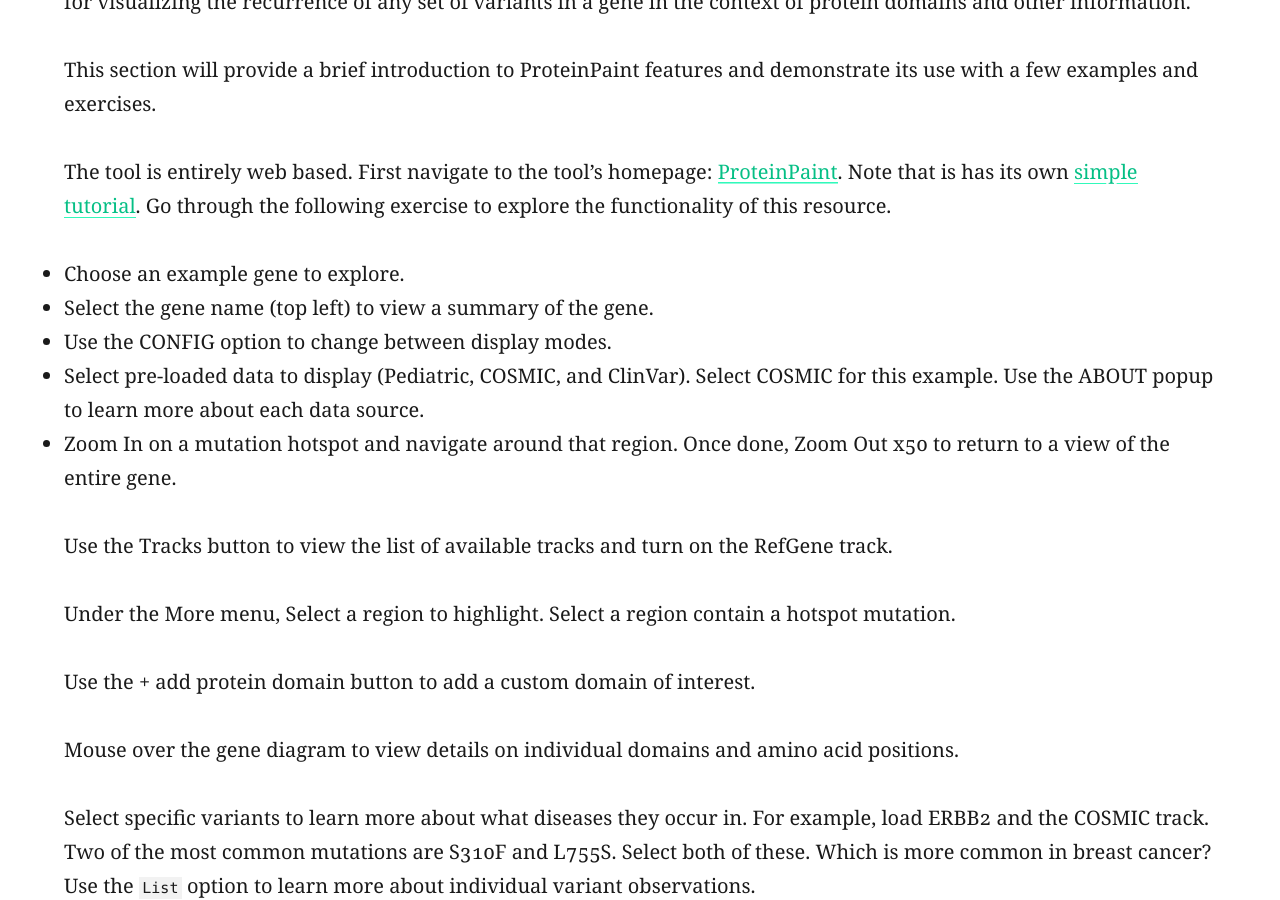
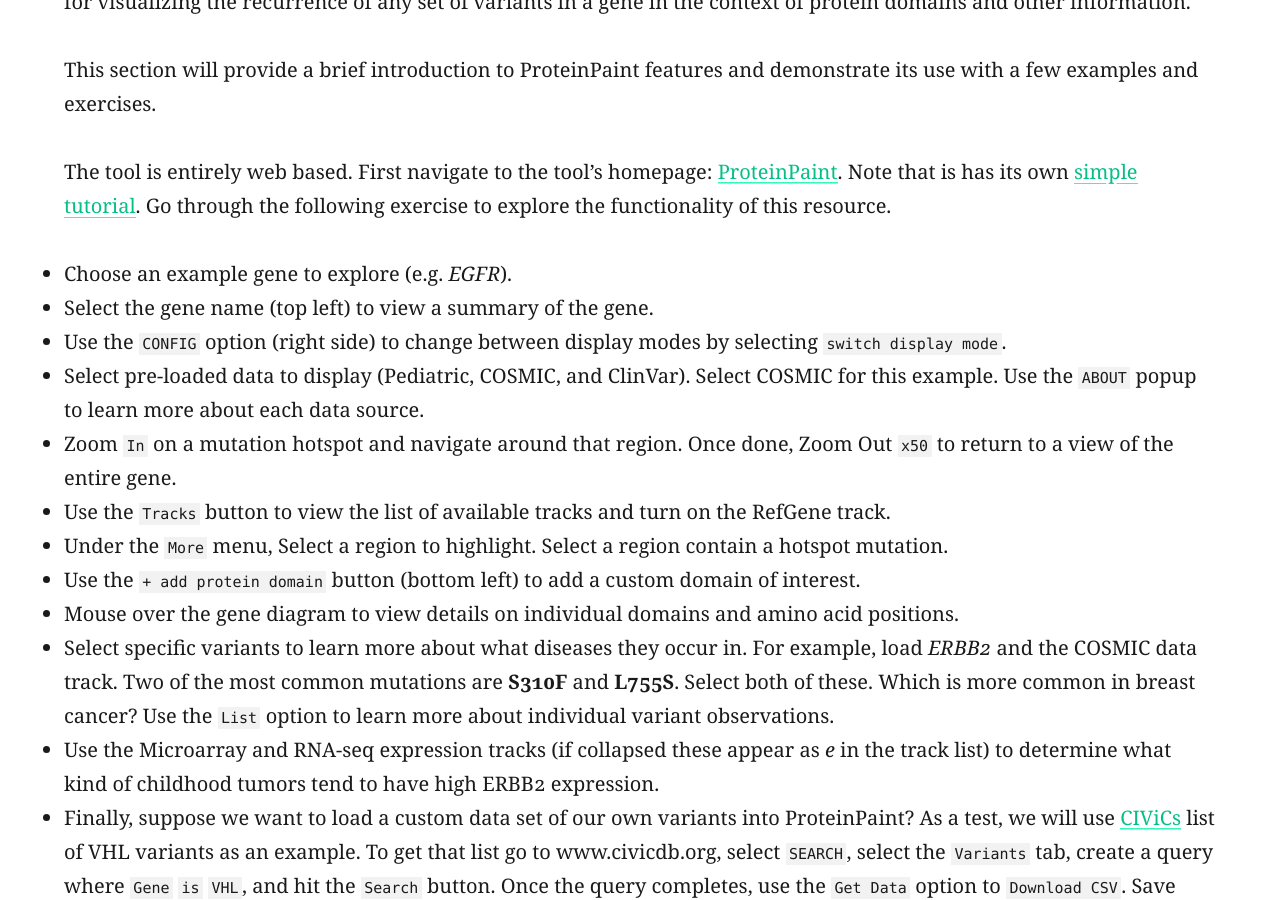
Before and after one commit to griffithlab/genviz.org, a Jekyll site: the page built from _posts/0001-07-01-ProteinPaint.md, in a window 1280 px wide and 900 px high, scrolled down 646 px. Built offline with Jekyll 4.4.1, drawn with Linux system fonts in a browser that asks for light colours; some of the changed text lies outside the part shown.

Commit message:
minor edit

````diff
--- a/_posts/0001-07-01-ProteinPaint.md
+++ b/_posts/0001-07-01-ProteinPaint.md
@@ -14,27 +14,19 @@ This section will provide a brief introduction to ProteinPaint features and demo
 
 The tool is entirely web based. First navigate to the tool's homepage: [ProteinPaint](https://pecan.stjude.org/proteinpaint). Note that is has its own [simple tutorial](https://docs.google.com/document/d/1JWKq3ScW62GISFGuJvAajXchcRenZ3HAvpaxILeGaw0/edit). Go through the following exercise to explore the functionality of this resource.
 
-* Choose an example gene to explore.
+* Choose an example gene to explore (e.g. *EGFR*).
 * Select the gene name (top left) to view a summary of the gene.
-* Use the CONFIG option to change between display modes.
-* Select pre-loaded data to display (Pediatric, COSMIC, and ClinVar). Select COSMIC for this example. Use the ABOUT popup to learn more about each data source.
-* Zoom In on a mutation hotspot and navigate around that region. Once done, Zoom Out x50 to return to a view of the entire gene.
-
-Use the Tracks button to view the list of available tracks and turn on the RefGene track.
-
-Under the More menu, Select a region to highlight. Select a region contain a hotspot mutation.
-
-Use the + add protein domain button to add a custom domain of interest.
-
-Mouse over the gene diagram to view details on individual domains and amino acid positions.
-
-Select specific variants to learn more about what diseases they occur in. For example, load ERBB2 and the COSMIC track. Two of the most common mutations are S310F and L755S. Select both of these. Which is more common in breast cancer? Use the `List` option to learn more about individual variant observations.
-
-Use the Microarray and RNA-seq expression tracks (if collapsed these appear as <em>e</em> in the track list) to determine what kind of childhood tumors tend to have high ERBB2 expression.
-
-Lets load a custom data set into ProteinPaint. We'll use CIViC's list of VHL variants as an example. To get that list go to www.civicdb.org, select `SEARCH`, select the `Variants` tab, create a query where `Gene` `is` `VHL`, and hit the `Search` button. Once the query completes, use the `Get Data` option to `Download CSV`. Save this file. Rename it to CIViC-VHL-Variants.csv. We'll need to reformat the data before inporting into ProteinPaint.
-
-Open this file in R and perform the following clean-up.
+* Use the `CONFIG` option (right side) to change between display modes by selecting `switch display mode`.
+* Select pre-loaded data to display (Pediatric, COSMIC, and ClinVar). Select COSMIC for this example. Use the `ABOUT` popup to learn more about each data source.
+* Zoom `In` on a mutation hotspot and navigate around that region. Once done, Zoom Out `x50` to return to a view of the entire gene.
+* Use the `Tracks` button to view the list of available tracks and turn on the RefGene track.
+* Under the `More` menu, Select a region to highlight. Select a region contain a hotspot mutation.
+* Use the `+ add protein domain` button (bottom left) to add a custom domain of interest.
+* Mouse over the gene diagram to view details on individual domains and amino acid positions.
+* Select specific variants to learn more about what diseases they occur in. For example, load *ERBB2* and the COSMIC data track. Two of the most common mutations are **S310F** and **L755S**. Select both of these. Which is more common in breast cancer? Use the `List` option to learn more about individual variant observations.
+* Use the Microarray and RNA-seq expression tracks (if collapsed these appear as <em>e</em> in the track list) to determine what kind of childhood tumors tend to have high ERBB2 expression.
+* Finally, suppose we want to load a custom data set of our own variants into ProteinPaint? As a test, we will use [CIViCs](www.civicdb.org) list of VHL variants as an example. To get that list go to www.civicdb.org, select `SEARCH`, select the `Variants` tab, create a query where `Gene` `is` `VHL`, and hit the `Search` button. Once the query completes, use the `Get Data` option to `Download CSV`. Save this file. Rename it to CIViC-VHL-Variants.csv. We'll need to reformat the data before inporting into ProteinPaint.
+* Open this file in R and perform the following clean-up.
 
 ```R
 # Load the data downloaded from CIViC
@@ -81,4 +73,5 @@ output = apply(vhl_variants_final, 1, format_string)
 write(output, file="CIViC-VHL-Variants.formatted.csv")
 ```
 
-Open the resulting file (CIViC-VHL-Variants.formatted.csv). In ProteinPaint use the + button to add add, and choose the SNV/Indel option. Then paste the variant formatted in R into that box. Compare the VHL variants in CIViC compared to those in ClinVar.
+* Open the resulting file (CIViC-VHL-Variants.formatted.csv) in a text editor. Then, in ProteinPaint use the + button to add data (top center), and choose the SNV/Indel option.
+* Then paste the variant formatted in R into that box. Compare the VHL variants in CIViC compared to those in ClinVar.
````
